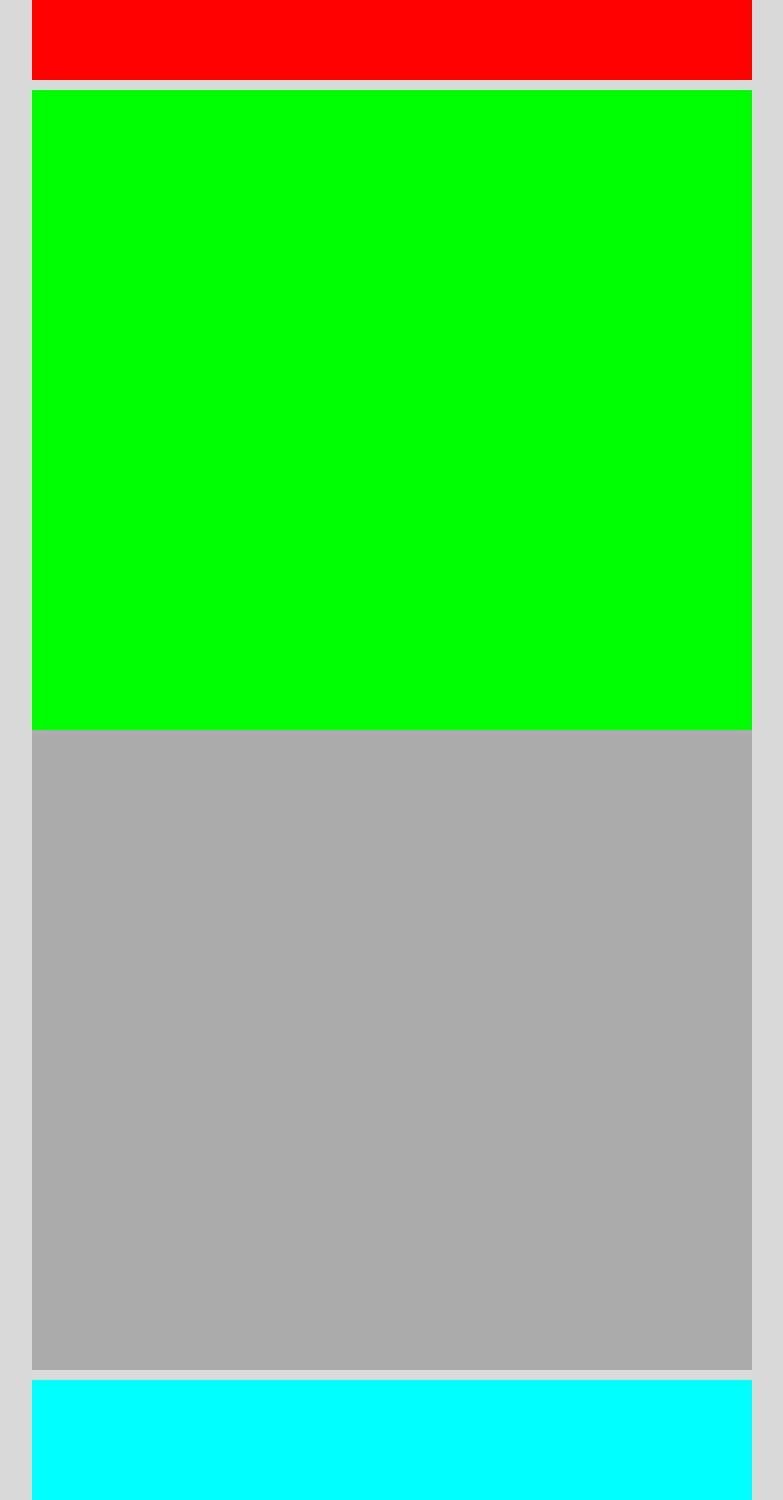
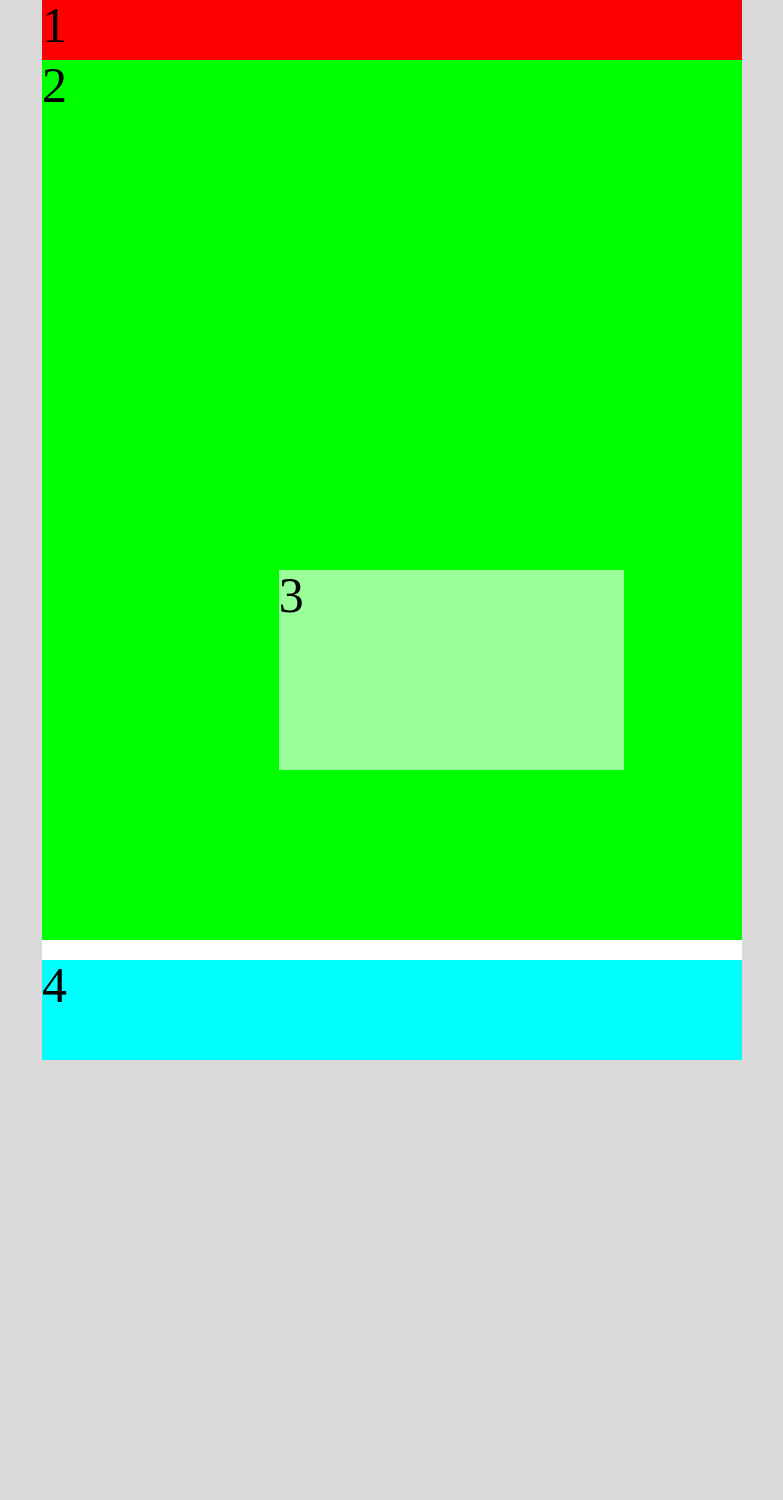
Before and after one commit to rjsparrow/bsuFloats, a plain HTML site: page index.html in a window 1280 px wide. Shown: the whole page, without its empty margins (248-1031 px from the left). After the commit the page ends 1060 px from the top, so only its background shows below. Drawn offline with Linux system fonts and the light colour scheme.

Commit message:
added CSS Grid and elements

```diff
--- a/index.html
+++ b/index.html
@@ -8,10 +8,19 @@
   </head>
   <body>
     <div class="container">
-      <nav></nav>
-      <section></section>
-      <aside></aside>
-      <footer></footer>
+      <nav>
+        <h1>1</h1>
+      </nav>
+      <section>
+        <h1>2</h1>
+      </section>
+      <aside>
+        <h1>3</h1>
+      </aside>
+      <footer>
+        <h1>4</h1>
+      </footer>
+
     </div>
   </body>
 </html>
--- a/scripts/style.css
+++ b/scripts/style.css
@@ -5,71 +5,72 @@
 body {
   background-color: #dadada;
 }
+h1 {
+  font-size: 50px;
+}
 
 .container {
+  background-color: #fff;
+  display: grid;
+  grid-gap: 10px;
+  grid-template-columns: repeat(6, 1fr);
+  grid-auto-rows: 50px minmax(100px, auto);
   margin: 0 auto;
-  width: 320px;
+  width: 700px;
 }
 
 nav, section, aside, footer {
-  float: left;
   background-color: #ff0000;
-  width: 50%;
-  height: 300px;
 }
 
 nav {
-  width: 100%;
-  height: 80px;
-  margin-bottom: 10px;
+  grid-column: 1 / 7;
+  grid-row: 1 / 2;
+
 }
 
 section {
   background-color: #00ff00;
-  height: 80vh;
-  margin-right: 1%;
-  width: 74%;
+  grid-column: 1 / 7;
+  grid-row: 2 / 12;
 }
 
 aside {
-  background-color: #ababab;
-  width: 25%;
-  height: 80vh;
+  background-color: rgba(255,255,255,.6);
+  grid-column: 3 / 6;
+  grid-row: 8 / 10;
 }
 
 footer {
   background-color: #00ffff;
-  height: 15vh;
-  margin-top: 10px;
-  width: 100%;
+  grid-column: 1 / 7;
+  grid-row: 12 / 13;
+
 }
 
 @media screen and (min-width: 768px) {
   .container {
-    width: 720;
-  }
 
   nav {
-
+    margin-bottom: 10px;
     min-height: 60px;
-    margin-bottom: 10px;
-      width: 100%;
+    width: 100%;
   }
 
   section {
+    margin-right: 1%;
     min-height: 200px;
-    margin-right: 1%;
     width: 100%;
   }
 
   aside {
+    min-height: 200px;
     width: 100%;
-    min-height: 200px;
   }
 
   footer {
+    margin-top: 10px;
     min-height: 100px;
-    margin-top: 10px;
     width: 100%;
   }
 
```
